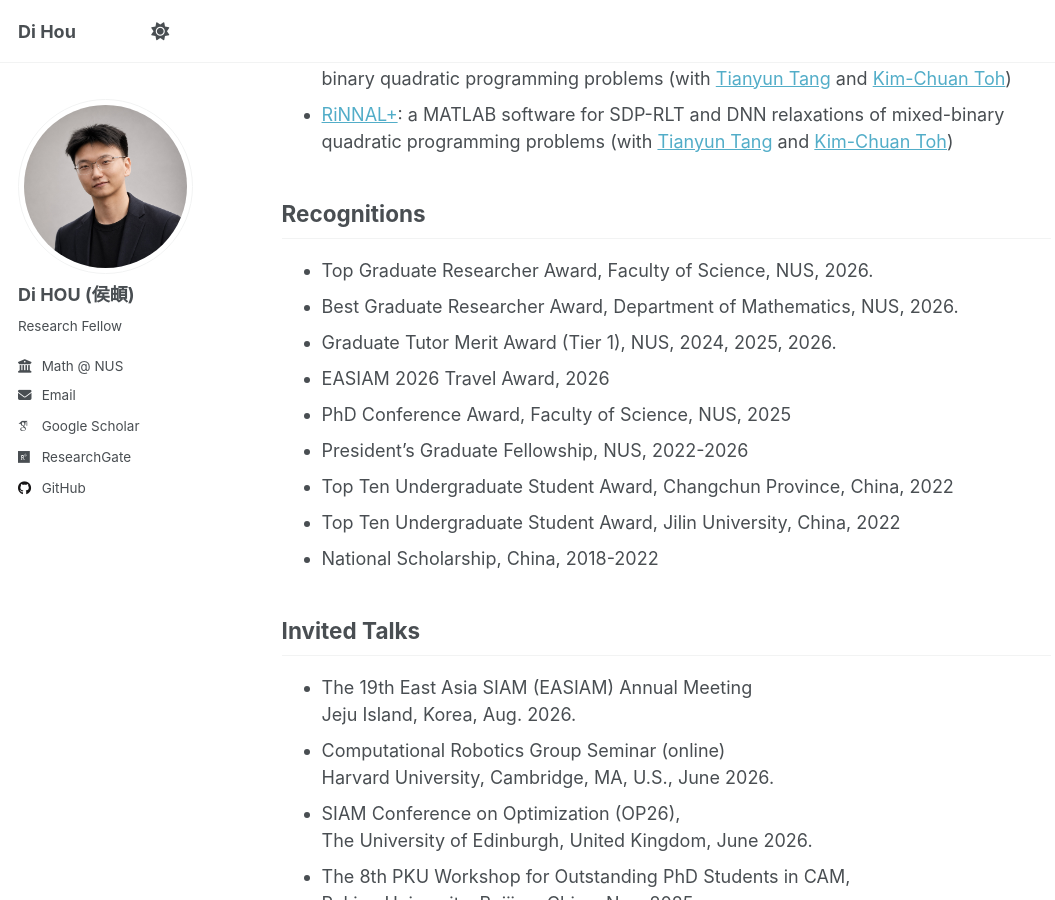
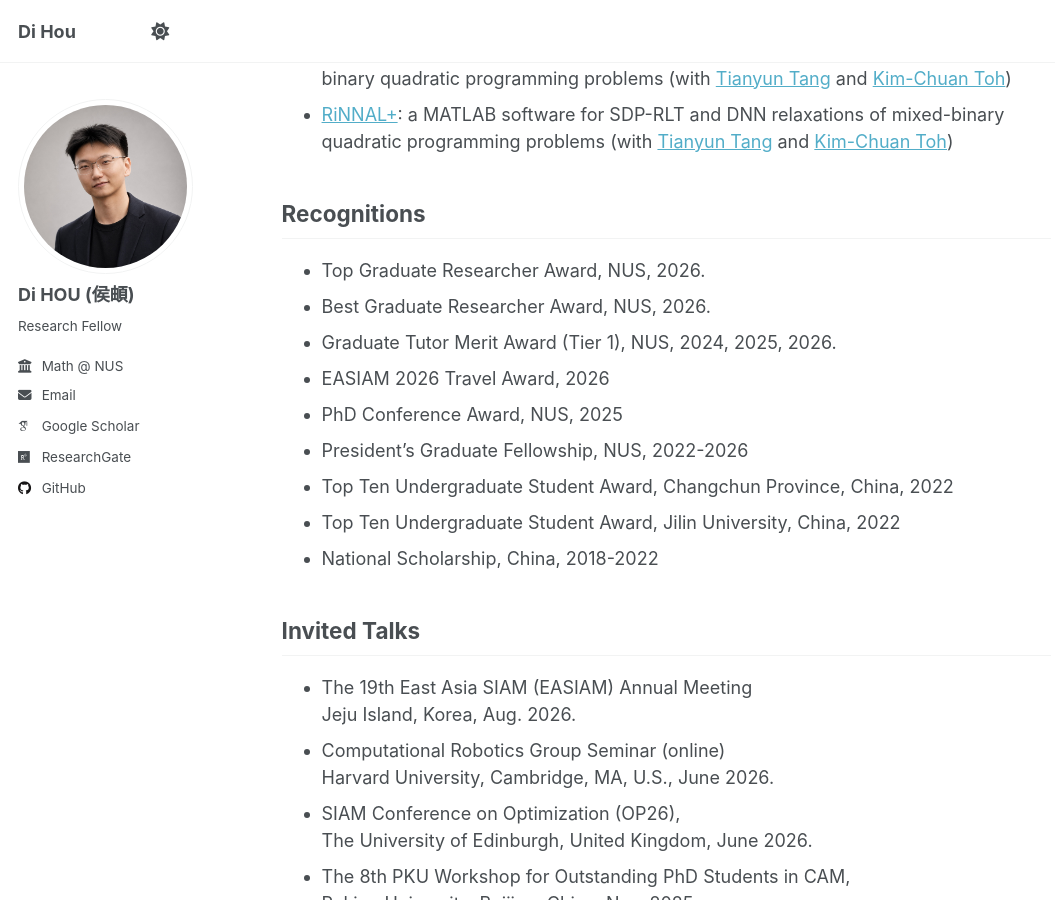
Before and after one commit to HouDiOpt/HouDiOpt.github.io, a Jekyll site: the page built from _pages/about.md, in a window 1280 px wide and 900 px high, scrolled down 1670 px. Shown: the whole window, without its empty margins (0-1055 px from the left). Built offline with Jekyll 4.4.1, drawn with Linux system fonts in a browser that asks for light colours; some web fonts are replaced; a script that is not in the unit is left out.

Commit message:
Simplify award descriptions in about.md
Removed 'Faculty of Science' from award listings for clarity.

```diff
--- a/_pages/about.md
+++ b/_pages/about.md
@@ -58,11 +58,11 @@ Softwares
 Recognitions
 ------
 
-- Top Graduate Researcher Award, Faculty of Science, NUS, 2026.
-- Best Graduate Researcher Award, Department of Mathematics, NUS, 2026.
+- Top Graduate Researcher Award, NUS, 2026.
+- Best Graduate Researcher Award, NUS, 2026.
 - Graduate Tutor Merit Award (Tier 1), NUS, 2024, 2025, 2026.
 - EASIAM 2026 Travel Award, 2026
-- PhD Conference Award, Faculty of Science, NUS, 2025
+- PhD Conference Award, NUS, 2025
 - President’s Graduate Fellowship, NUS, 2022-2026
 - Top Ten Undergraduate Student Award, Changchun Province, China, 2022
 - Top Ten Undergraduate Student Award, Jilin University, China, 2022
```
